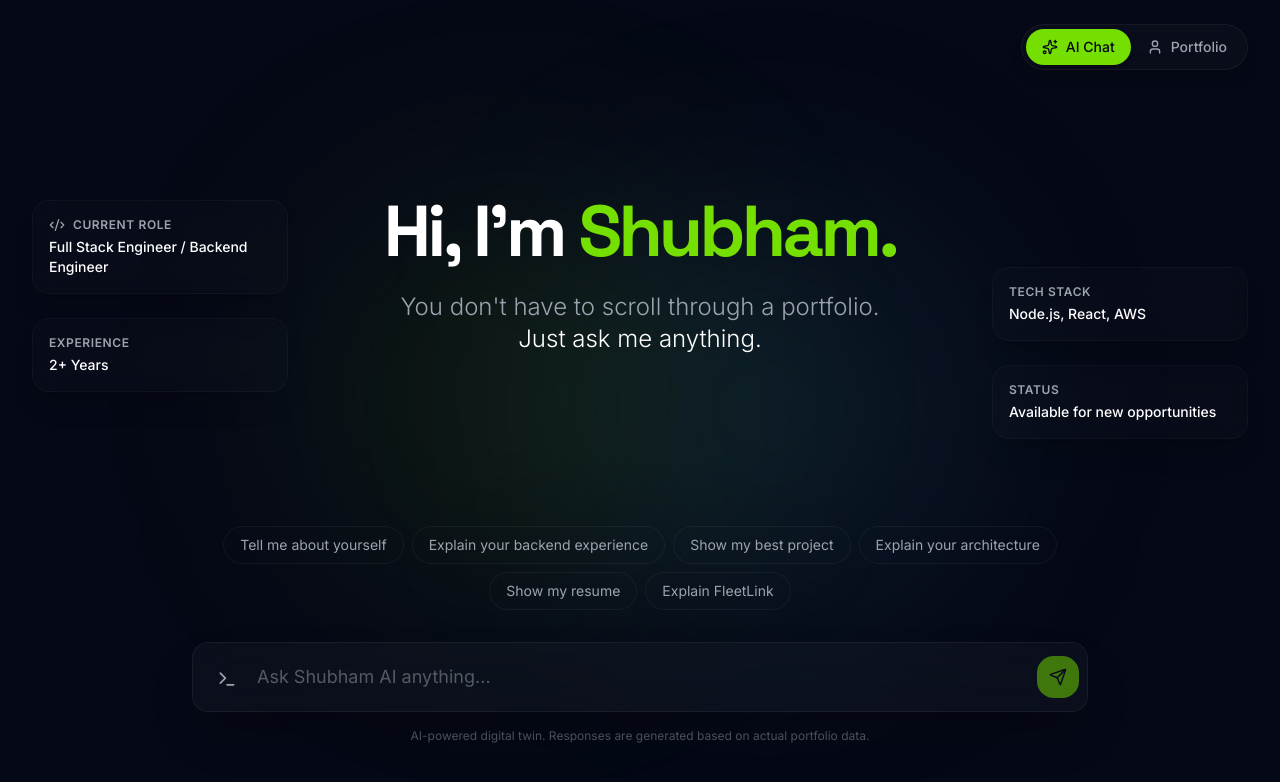
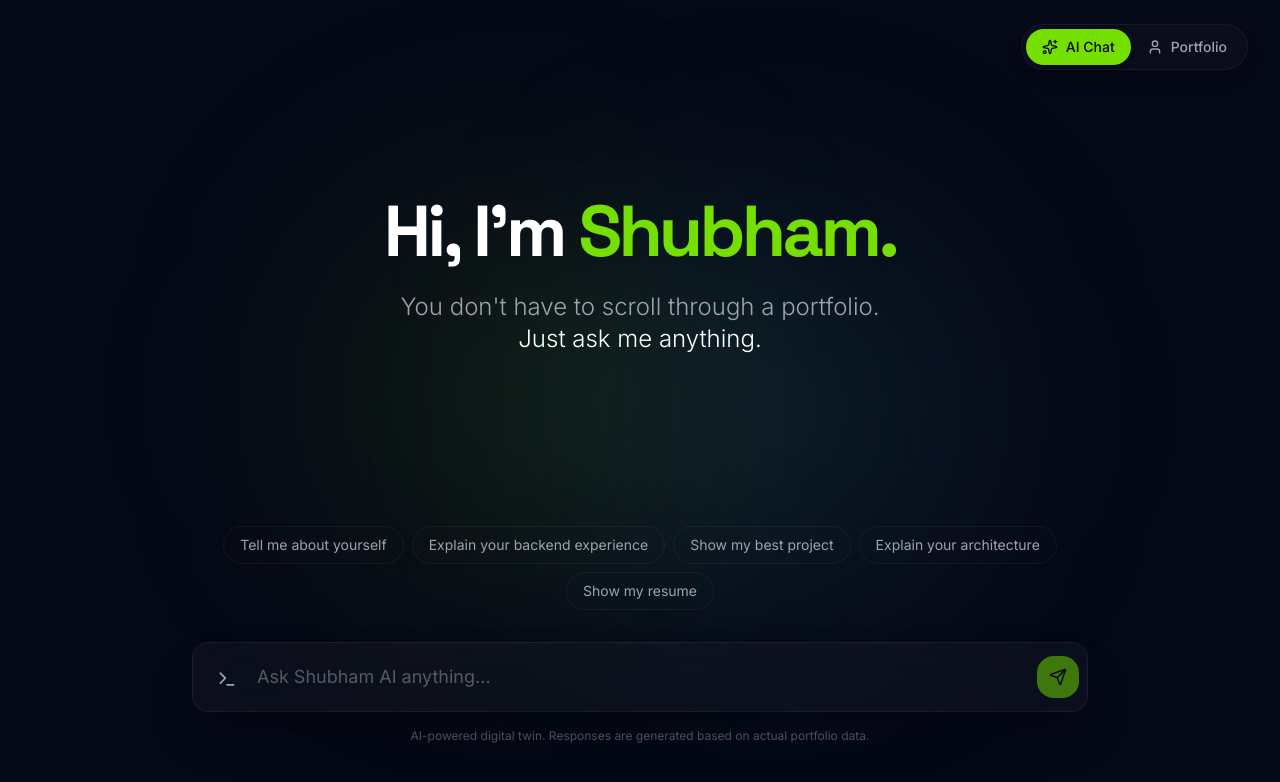
Before and after one commit to G12001/portfolio-website, a Next.js app: page / in a window 1280 px wide. Shown: the top 782 px of the page. Built offline with nearby package versions, Linux system fonts and the light colour scheme.

Commit message:
add loading & hide sidebar

```diff
--- a/src/app/page.tsx
+++ b/src/app/page.tsx
@@ -19,6 +19,7 @@ export default function Home() {
   const [input, setInput] = useState("");
   const [activeView, setActiveView] = useState<string | null>(null);
   const [viewMode, setViewMode] = useState<"ai" | "traditional">("ai");
+  const [isGenerating, setIsGenerating] = useState(false);
   const messagesEndRef = useRef<HTMLDivElement>(null);
 
   const handleInputChange = (e: any) => setInput(e.target.value);
@@ -26,12 +27,14 @@ export default function Home() {
     e.preventDefault();
     if (!input.trim()) return;
     const msg = { role: "user", content: input };
+    setIsGenerating(true);
     if (sendMessage) sendMessage(msg);
     else if (chatAppend) chatAppend(msg);
     setInput("");
   };
 
   const append = (msg: { role: string, content: string }) => {
+    setIsGenerating(true);
     if (sendMessage) sendMessage(msg);
     else if (chatAppend) chatAppend(msg);
   };
@@ -39,6 +42,12 @@ export default function Home() {
   useEffect(() => {
     if (!messages || messages.length === 0) return;
     const lastMsg: any = messages[messages.length - 1];
+
+    // Check if assistant has started responding
+    if (lastMsg.role === 'assistant') {
+      setIsGenerating(false);
+    }
+
     const toolParts = lastMsg.toolInvocations || lastMsg.parts?.filter((p: any) => p.type?.startsWith('tool-') || p.type === 'dynamic-tool' || p.type === 'tool-invocation') || [];
     if (toolParts.length > 0) {
       const lastTool = toolParts[toolParts.length - 1];
@@ -56,8 +65,7 @@ export default function Home() {
     "Explain your backend experience",
     "Show my best project",
     "Explain your architecture",
-    "Show my resume",
-    "Explain FleetLink"
+    "Show my resume"
   ];
 
   const scrollToBottom = () => {
@@ -66,7 +74,7 @@ export default function Home() {
 
   useEffect(() => {
     scrollToBottom();
-  }, [messages]);
+  }, [messages, isLoading, isGenerating]);
 
   return (
     <>
@@ -125,7 +133,7 @@ export default function Home() {
             <div className="w-full max-w-4xl flex flex-col h-full z-10">
 
         {/* Header / Empty State */}
-        {(!messages || messages.length === 0) && (
+        {(!messages || messages.length === 0) && !isLoading && !isGenerating && (
           <motion.div
             initial={{ opacity: 0, y: 20 }}
             animate={{ opacity: 1, y: 0 }}
@@ -143,7 +151,7 @@ export default function Home() {
         )}
 
         {/* Chat Messages */}
-        {messages && messages.length > 0 && (
+        {(messages && messages.length > 0 || isLoading || isGenerating) && (
           <div className="flex-1 overflow-y-auto min-h-0 w-full space-y-6 pb-6 scrollbar-hide px-4" data-lenis-prevent>
             <AnimatePresence>
               {messages && messages.map((m: any) => (
@@ -257,7 +265,7 @@ export default function Home() {
                 </motion.div>
               ))}
             </AnimatePresence>
-            {isLoading && (!messages || messages.length === 0 || messages[messages.length - 1]?.role === 'user' || (messages[messages.length - 1]?.role === 'assistant' && !messages[messages.length - 1]?.content && (!messages[messages.length - 1]?.parts || messages[messages.length - 1]?.parts?.length === 0))) && (
+            {(isLoading || isGenerating) && (!messages || messages.length === 0 || messages[messages.length - 1]?.role === 'user' || (messages[messages.length - 1]?.role === 'assistant' && !messages[messages.length - 1]?.content && (!messages[messages.length - 1]?.parts || messages[messages.length - 1]?.parts?.length === 0))) && (
               <motion.div
                 initial={{ opacity: 0 }}
                 animate={{ opacity: 1 }}
@@ -308,8 +316,8 @@ export default function Home() {
               <TextareaAutosize
                 className="flex-1 bg-transparent border-none outline-none p-3 text-lg placeholder:text-muted-foreground/50 focus:ring-0 resize-none max-h-[200px] scrollbar-hide disabled:opacity-50 disabled:cursor-not-allowed"
                 value={input || ""}
-                placeholder={isLoading ? "Generating response..." : "Ask Shubham AI anything..."}
-                disabled={isLoading}
+                placeholder={isLoading || isGenerating ? "Generating response..." : "Ask Shubham AI anything..."}
+                disabled={isLoading || isGenerating}
                 onChange={handleInputChange}
                 onKeyDown={(e) => {
                   if (e.key === 'Enter' && !e.shiftKey) {
@@ -321,10 +329,10 @@ export default function Home() {
               />
               <button
                 type="submit"
-                disabled={isLoading || !(input || "").trim()}
+                disabled={isLoading || isGenerating || !(input || "").trim()}
                 className="p-3 bg-primary text-primary-foreground rounded-xl hover:scale-105 active:scale-95 transition-all disabled:opacity-50 disabled:hover:scale-100 flex items-center justify-center gap-2 font-medium"
               >
-                {isLoading ? <div className="w-[18px] h-[18px] border-2 border-primary-foreground border-t-transparent rounded-full animate-spin" /> : <Send size={18} />}
+                {isLoading || isGenerating ? <div className="w-[18px] h-[18px] border-2 border-primary-foreground border-t-transparent rounded-full animate-spin" /> : <Send size={18} />}
               </button>
             </div>
           </form>
@@ -413,36 +421,9 @@ export default function Home() {
         )}
       </AnimatePresence>
 
-      {/* Floating Info Cards (Desktop) */}
-      <div className="hidden lg:block absolute left-8 top-1/4 space-y-6">
-        <FloatingCard delay={0.1} title="Current Role" value={portfolioData.personalInfo.role} icon={<Code2 size={16}/>} />
-        <FloatingCard delay={0.3} title="Experience" value="2+ Years" />
-      </div>
-
-      <div className="hidden lg:block absolute right-8 top-1/3 space-y-6">
-        <FloatingCard delay={0.2} title="Tech Stack" value="Node.js, React, AWS" />
-        <FloatingCard delay={0.4} title="Status" value={portfolioData.personalInfo.availability} />
-      </div>
     </motion.main>
         )}
       </AnimatePresence>
     </>
   );
 }
-
-function FloatingCard({ title, value, icon, delay = 0 }: { title: string, value: string, icon?: React.ReactNode, delay?: number }) {
-  return (
-    <motion.div
-      initial={{ opacity: 0, x: title.includes("Role") || title.includes("Exp") ? -50 : 50 }}
-      animate={{ opacity: 1, x: 0 }}
-      transition={{ delay, duration: 0.8, ease: "easeOut" }}
-      className="bg-card/50 border border-border/30 p-4 rounded-xl backdrop-blur-md shadow-xl w-64 transform hover:-translate-y-2 transition-transform duration-300"
-    >
-      <div className="text-xs text-muted-foreground uppercase tracking-wider font-semibold mb-1 flex items-center gap-2">
-        {icon}
-        {title}
-      </div>
-      <div className="text-sm font-medium">{value}</div>
-    </motion.div>
-  );
-}
--- a/src/components/TraditionalPortfolio.tsx
+++ b/src/components/TraditionalPortfolio.tsx
@@ -71,7 +71,7 @@ export default function TraditionalPortfolio() {
           setShowNav(false);
         }
       }}
-      className="h-[100dvh] w-full overflow-y-auto bg-[#050816] text-white selection:bg-[#74DF00]/30 selection:text-white pb-12 relative"
+      className="h-[100dvh] w-full overflow-y-auto scrollbar-hide bg-[#050816] text-white selection:bg-[#74DF00]/30 selection:text-white pb-12 relative"
     >
       <div className="relative w-full">
         {/* Sticky Navbar (Hidden on Hero) */}
@@ -338,7 +338,7 @@ export default function TraditionalPortfolio() {
                           <motion.div
                             initial={{ width: 0 }}
                             whileInView={{ width: `${Math.floor(Math.random() * 20) + 75}%` }}
-                            viewport={{ once: true, margin: "-100px" }}
+                            viewport={{ once: true, margin: "-10px" }}
                             transition={{ duration: 1.5, ease: "easeOut", delay: 0.2 }}
                             className="h-full rounded-full bg-gradient-to-r from-[#74DF00] to-[#5CE1E6] shadow-[0_0_10px_rgba(116,223,0,0.4)]"
                           />
```
